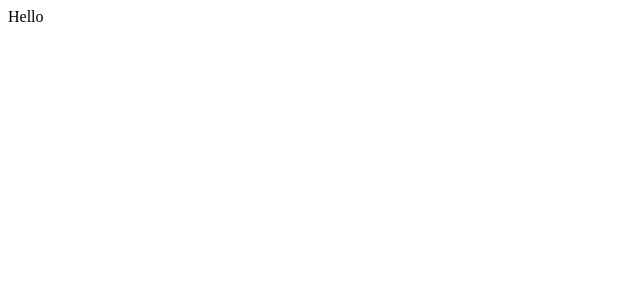
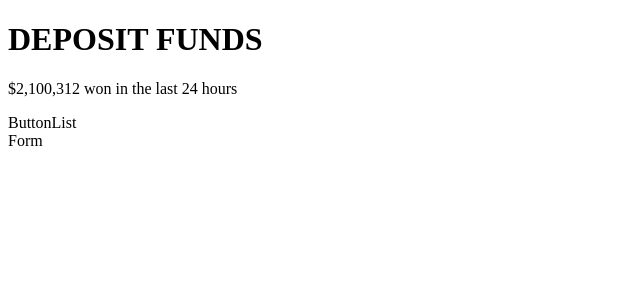
Before and after one commit to mpeiros/kickback-react-frontend, a React (Create React App) app: page / in a window 1280 px wide. Shown: the top 300 px of the page, without its empty margins (0-640 px from the left). Built offline with nearby package versions, Linux system fonts and the light colour scheme.

Commit message:
Add skeletons for ButtonList and CreditCardForm components

```diff
--- a/src/components/App.js
+++ b/src/components/App.js
@@ -1,10 +1,15 @@
 import React, { Component } from 'react';
+import ButtonList from './ButtonList'
+import CreditCardForm from './CreditCardForm';
 
 class App extends Component {
   render() {
     return (
       <div>
-      Hello
+        <h1>DEPOSIT FUNDS</h1>
+        <p>$2,100,312 won in the last 24 hours</p>
+        <ButtonList />
+        <CreditCardForm />
       </div>
     );
   }
--- /dev/null
+++ b/src/components/ButtonList.js
@@ -0,0 +1,13 @@
+import React, { Component } from 'react';
+
+class ButtonList extends Component {
+  render() {
+    return (
+      <div>
+        ButtonList
+      </div>
+    );
+  }
+}
+
+export default ButtonList;
--- /dev/null
+++ b/src/components/CreditCardForm.js
@@ -0,0 +1,13 @@
+import React, { Component } from 'react';
+
+class CreditCardForm extends Component {
+  render() {
+    return (
+      <div>
+        Form
+      </div>
+    );
+  }
+}
+
+export default CreditCardForm;
```
